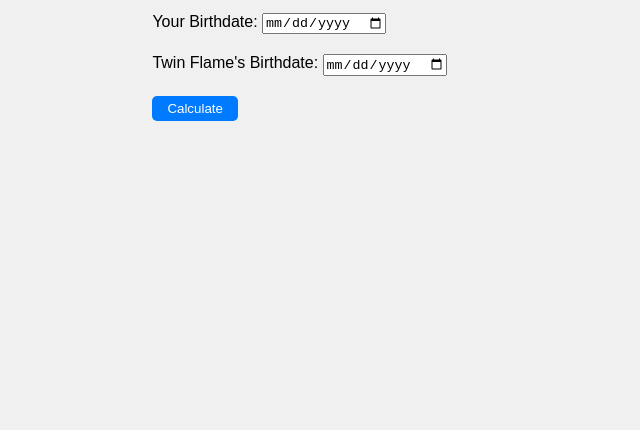
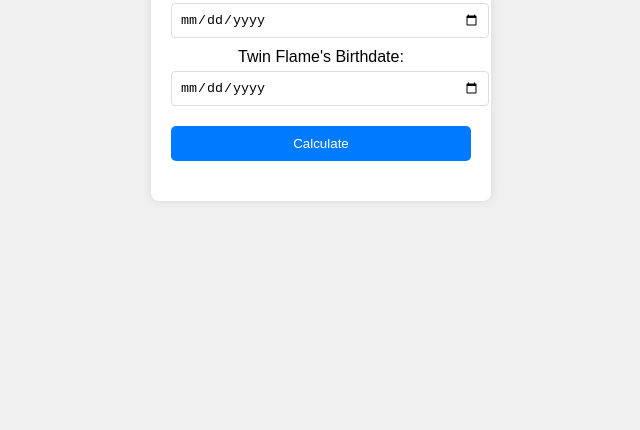
Before and after one commit to Primuha/twin-flame-calculator, a plain HTML site: page index.html in a window 1280 px wide. Shown: the part 386-816 px from the top of the page, without its empty margins (319-959 px from the left). Drawn offline with Linux system fonts and the light colour scheme.

Commit message:
Update style.css

```diff
--- a/style.css
+++ b/style.css
@@ -7,21 +7,34 @@ body {
     background-color: #f0f0f0;
 }
 
-.calculator {
+.calculator-container {
     background-color: white;
     padding: 20px;
     border-radius: 8px;
     box-shadow: 0 0 10px rgba(0, 0, 0, 0.1);
     text-align: center;
+    width: 300px;
+}
+
+.input-fields {
+    margin-bottom: 20px;
+}
+
+.input-group {
+    margin-bottom: 10px;
 }
 
 input[type="date"] {
-    margin: 10px 0;
+    width: 100%;
+    padding: 8px;
+    margin-top: 5px;
+    border-radius: 4px;
+    border: 1px solid #ddd;
 }
 
 button {
-    margin-top: 10px;
-    padding: 5px 15px;
+    width: 100%;
+    padding: 10px;
     border: none;
     border-radius: 5px;
     background-color: #007bff;
@@ -32,3 +45,7 @@ button {
 button:hover {
     background-color: #0056b3;
 }
+
+#result {
+    margin-top: 20px;
+}
```
